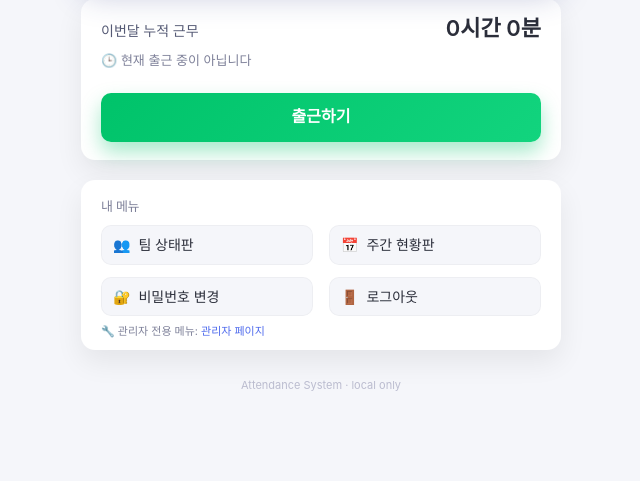
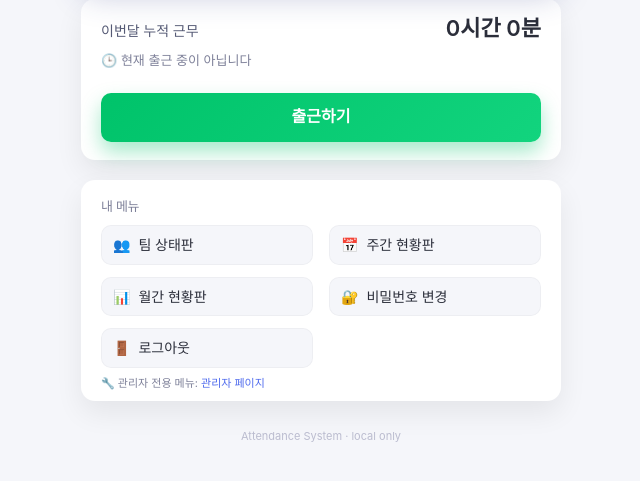
Before and after one commit to DonggukKim0/Attendance, a Flask app: page /dashboard in a window 1280 px wide. Shown: the part 181-662 px from the top of the page, without its empty margins (319-959 px from the left). Run offline with Flask 3, Linux system fonts and the light colour scheme; a user stored in the database is signed in; data comes from the database, SQL or seed files in the repository; data that the repository does not hold is empty.

Commit message:
Update dashboard

```diff
--- a/templates/dashboard.html
+++ b/templates/dashboard.html
@@ -283,6 +283,9 @@
           <a href="{{ url_for('weekly') }}">📅<span>주간 현황판</span></a>
         </div>
         <div class="link-item">
+          <a href="{{ url_for('monthly') }}">📊<span>월간 현황판</span></a>
+        </div>
+        <div class="link-item">
           <a href="{{ url_for('change_password') }}">🔐<span>비밀번호 변경</span></a>
         </div>
         <div class="link-item">
```
